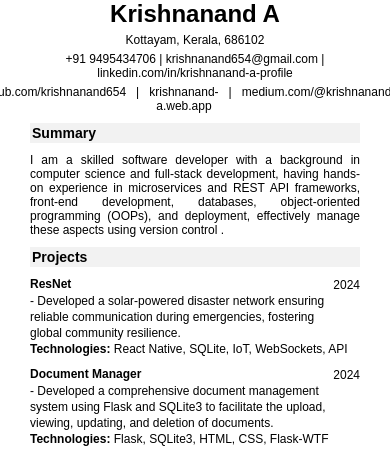
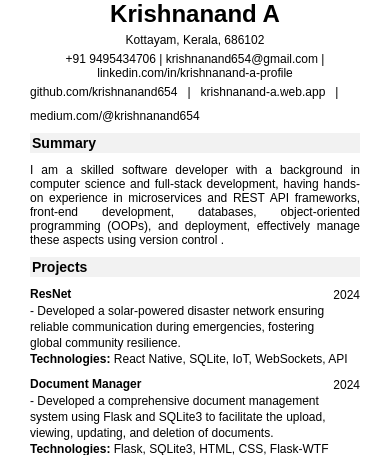
Before and after one commit to krishnanand654/flask-personal-resume-builder, a Flask app: page / in a window 390 px wide; the page is wider, and only the part inside the window is pictured. Shown: the top 455 px of that part. Run offline with Flask 3, Linux system fonts and the light colour scheme.

Commit message:
responsive

```diff
--- a/templates/index.html
+++ b/templates/index.html
@@ -53,8 +53,10 @@
         gap: 5px;
       }
       .links {
+        text-align: center;
         display: flex;
         gap: 10px;
+        flex-wrap: wrap;
       }
       .tech-stack {
         line-height: 18px;
```
